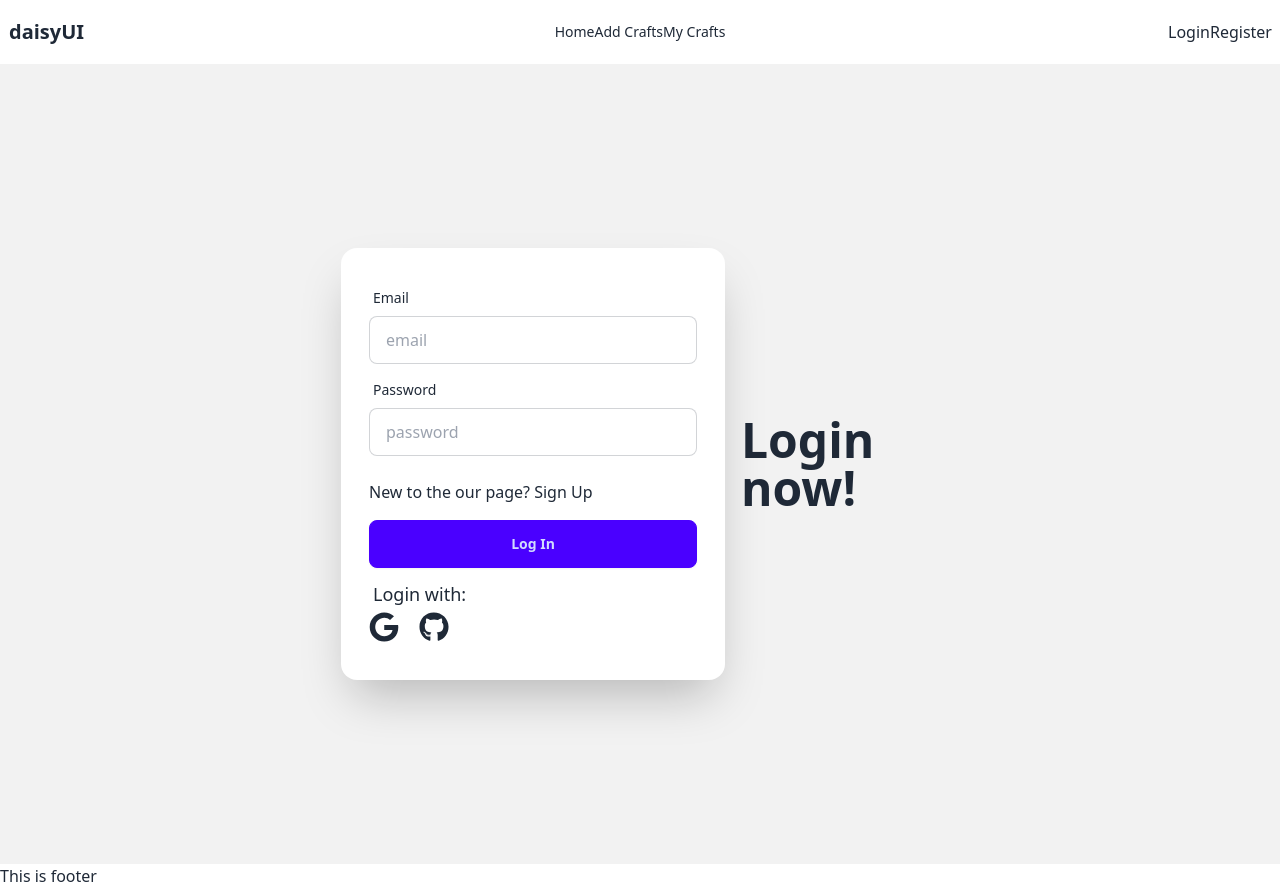
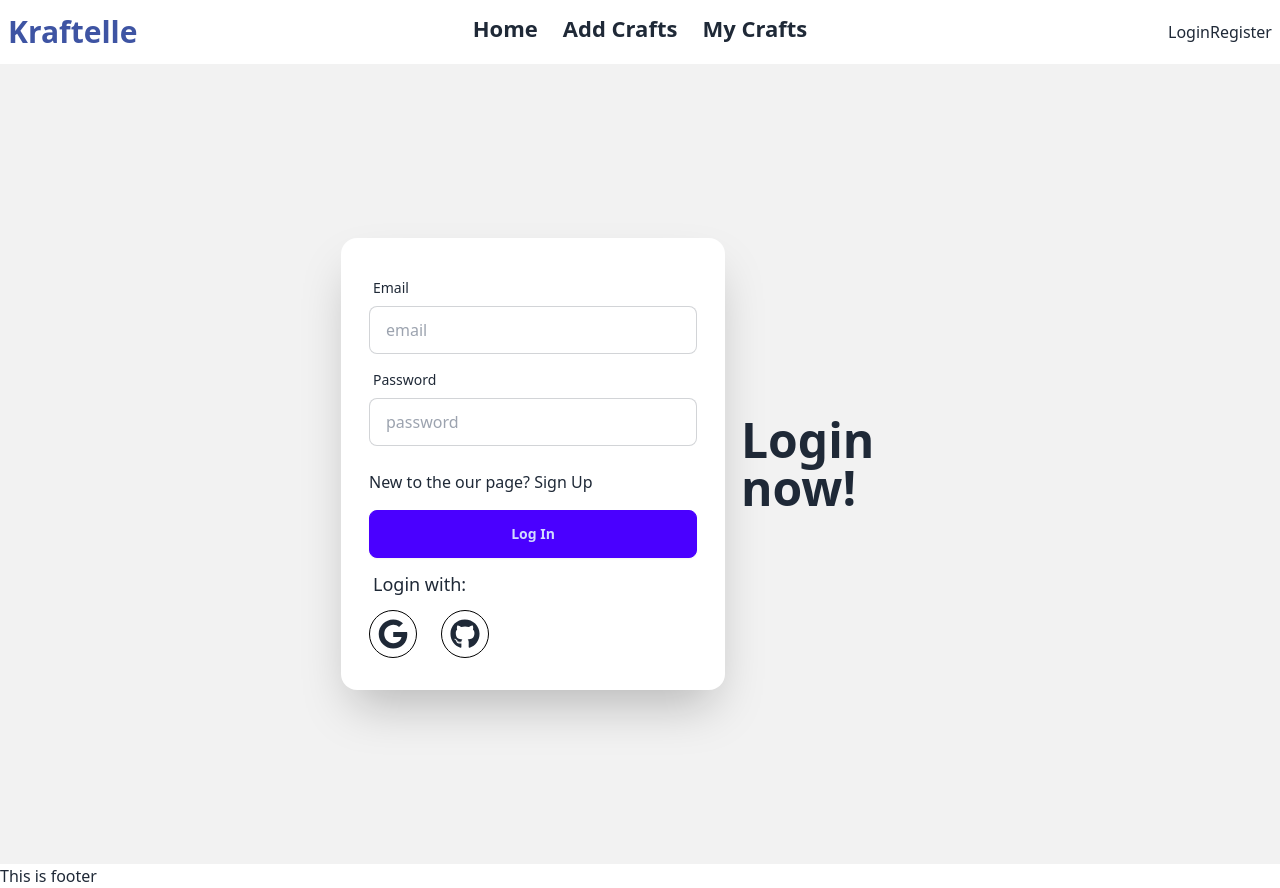
Before and after one commit to barta3235/ARTCRAFT-CLIENT-a10, a React (Vite) app: page /login in a window 1280 px wide. Built offline with nearby package versions, Linux system fonts and the light colour scheme; no server answers.

Commit message:
navbar style

```diff
--- a/src/components/Navbar.jsx
+++ b/src/components/Navbar.jsx
@@ -1,14 +1,14 @@
 import { useContext } from "react";
-import { NavLink } from "react-router-dom";
+import { Link, NavLink } from "react-router-dom";
 import { AuthContext } from "../provider/AuthProvider";
 import { Tooltip } from 'react-tooltip'
 
 const Navbar = () => {
 
     const navlink = <>
-        <NavLink to='/'>Home</NavLink>
-        <NavLink to='/addcrafts'>Add Crafts</NavLink>
-        <NavLink to='/mycrafts'>My Crafts</NavLink>
+        <NavLink className={({isActive})=> isActive? 'text-[22px] font-bold mr-[25px] text-[#3E54A3] border-b-4 pb-2 border-[#3E54A3]' : 'text-[22px] font-semibold mr-[25px] pb-2 hover:border-b-4 hover:border-[#3E54A3]'} to='/'>Home</NavLink>
+        <NavLink className={({isActive})=> isActive? 'text-[22px] font-bold mr-[25px] text-[#3E54A3] border-b-4 pb-2 border-[#3E54A3]' : 'text-[22px] font-semibold mr-[25px] pb-2 hover:border-b-4 hover:border-[#3E54A3]'} to='/addcrafts'>Add Crafts</NavLink>
+        <NavLink className={({isActive})=> isActive? 'text-[22px] font-bold text-[#3E54A3] border-b-4 pb-2 border-[#3E54A3]' : 'text-[22px] font-semibold pb-2 hover:border-b-4 hover:border-[#3E54A3]'} to='/mycrafts'>My Crafts</NavLink>
     </>
 
     const { user } = useContext(AuthContext);
@@ -21,13 +21,15 @@ const Navbar = () => {
                     <div tabIndex={0} role="button" className="btn btn-ghost lg:hidden pl-0">
                         <svg xmlns="http://www.w3.org/2000/svg" className="h-5 w-5" fill="none" viewBox="0 0 24 24" stroke="currentColor"><path strokeLinecap="round" strokeLinejoin="round" strokeWidth="2" d="M4 6h16M4 12h8m-8 6h16" /></svg>
                     </div>
-                    <ul tabIndex={0} className="menu menu-sm dropdown-content mt-3 z-[1] p-2 shadow bg-base-100 rounded-box w-52">
-                        {navlink}
-                        <NavLink to='/login'>Login</NavLink>
-                        <NavLink to='/signup'>Sign Up</NavLink>
+                    <ul tabIndex={0} className="menu menu-sm dropdown-content mt-3 z-[1] p-3 shadow bg-base-100 rounded-box w-52">
+                        <NavLink className='text-2xl mb-3 p-2 border-b font-medium shadow-md border-r rounded-xl border-[#3E54A3]' to='/'>Home</NavLink>
+                        <NavLink className='text-2xl mb-3 p-2 border-b font-medium shadow-md border-r rounded-xl border-[#3E54A3]'  to='/addcrafts'>Add Crafts</NavLink>
+                        <NavLink className='text-2xl mb-3 p-2 border-b font-medium shadow-md border-r rounded-xl border-[#3E54A3]' to='/mycrafts'>My Crafts</NavLink>
+                        <NavLink className='text-2xl mb-3 p-2 border-b font-medium shadow-md border-r rounded-xl border-[#3E54A3]' to='/login'>Login</NavLink>
+                        <NavLink className='text-2xl p-2 border-b font-medium shadow-md border-r rounded-xl border-[#3E54A3]' to='/signup'>Sign Up</NavLink>
                     </ul>
                 </div>
-                <a className="btn btn-ghost text-xl pl-0">daisyUI</a>
+                <Link href="/" className="text-2xl md:text-3xl pl-0 font-extrabold text-[#3E54A3] hover:text-blue-950">Kraftelle</Link>
             </div>
             <div className="navbar-center hidden lg:flex">
                 <ul className="menu menu-horizontal px-1">
@@ -37,12 +39,12 @@ const Navbar = () => {
             <div className="navbar-end">
                 {
                     user ?
-                    <div className="avatar">
-                        <div className="w-14 rounded-full">
-                            <img src={user.photoURL} />
+                        <div className="avatar">
+                            <div className="w-14 rounded-full">
+                                <img src={user.photoURL} />
+                            </div>
                         </div>
-                    </div>
-                    :
+                        :
                         <div><NavLink to='/login'><button>Login</button></NavLink>
                             <NavLink to='/signup'><button>Register</button></NavLink></div>
                 }
--- a/src/pages/Login.jsx
+++ b/src/pages/Login.jsx
@@ -83,14 +83,14 @@ const Login = () => {
 
                     <div className="form-control">
                         <label className="label">
-                            <span className="label-text text-[18px]">Login with:</span>
+                            <span className="label-text text-[18px] mb-2">Login with:</span>
                         </label>
-                        <div className="flex gap-5">
-                             <div >
-                                <button onClick={handleGoogle}>< FaGoogle className="text-3xl"></FaGoogle></button>
+                        <div className="flex gap-6">
+                             <div>
+                                <button className="border p-2 border-black rounded-full" onClick={handleGoogle}>< FaGoogle className="text-3xl hover:text-red-700"></FaGoogle></button>
                              </div>
                              <div>
-                                <button onClick={handleGithub}><FaGithub className="text-3xl" ></FaGithub></button>
+                                <button className="border p-2 border-black rounded-full" onClick={handleGithub}><FaGithub className="text-3xl  hover:text-blue-700" ></FaGithub></button>
                              </div>
                         </div>
                     </div>
```
